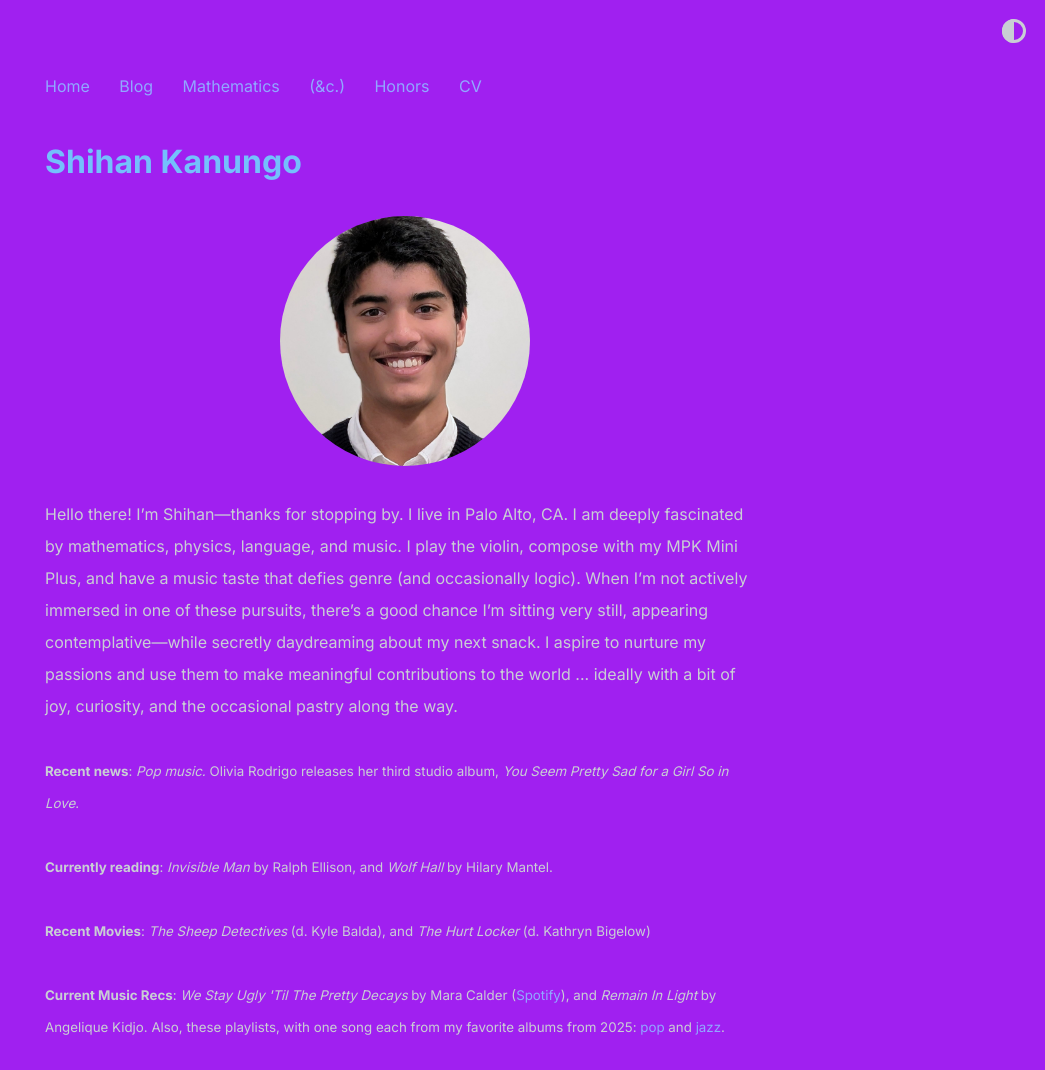
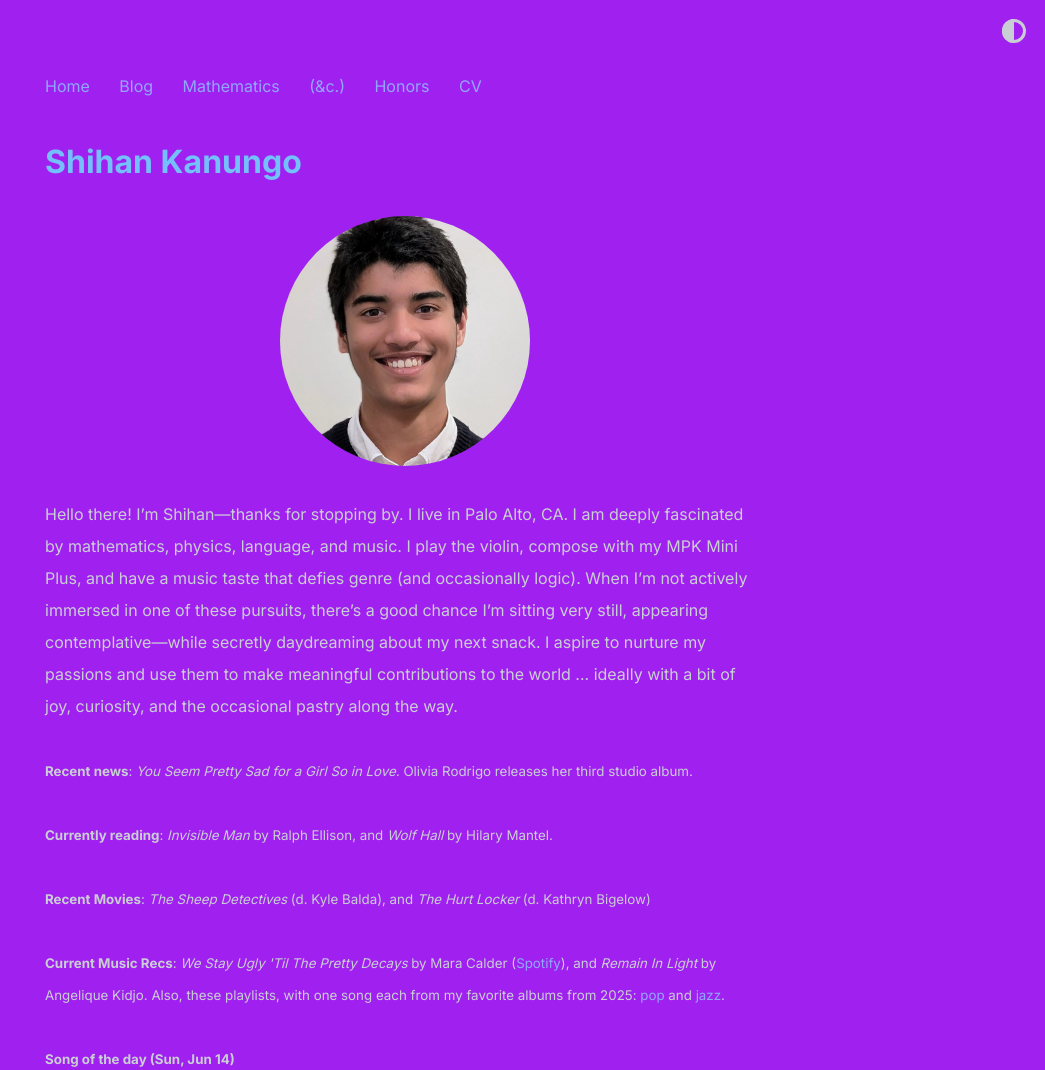
Before and after one commit to shihankanungo/shihankanungo.github.io, a Jekyll site: the page built from index.md, in a window 1280 px wide, cut to the strip 0-1070 px from the top of the page. Shown: the whole strip, without its empty margins (235-1280 px from the left). Built offline with Jekyll 4.4.1, drawn with Linux system fonts in a browser that asks for light colours.

Commit message:
Update _config.yml

```diff
--- a/_config.yml
+++ b/_config.yml
@@ -6,7 +6,7 @@ description: > # description of the site (multiple lines allowed)
   Hello there! I’m Shihan&mdash;thanks for stopping by. I live in Palo Alto, CA. I am deeply fascinated by mathematics, physics, language, and music. I play the violin, compose with my MPK Mini Plus, and have a music taste that defies genre (and occasionally logic). When I’m not actively immersed in one of these pursuits, there’s a good chance I’m sitting very still, appearing contemplative&mdash;while secretly daydreaming about my next snack. I aspire to nurture my passions and use them to make meaningful contributions to the world ... ideally with a bit of joy, curiosity, and the occasional pastry along the way.
           <br /><br />
 
-          <small><b>Recent news</b>: <i>Pop music.</i> Olivia Rodrigo releases her third studio album, <i>You Seem Pretty Sad for a Girl So in Love</i>.</small>
+          <small><b>Recent news</b>: <i>You Seem Pretty Sad for a Girl So in Love.</i> Olivia Rodrigo releases her third studio album.</small>
           <br /><br />
           <small><b>Currently reading</b>: <i>Invisible Man</i> by Ralph Ellison, and <i>Wolf Hall</i> by Hilary Mantel.</small>
           <br /><br />
```
